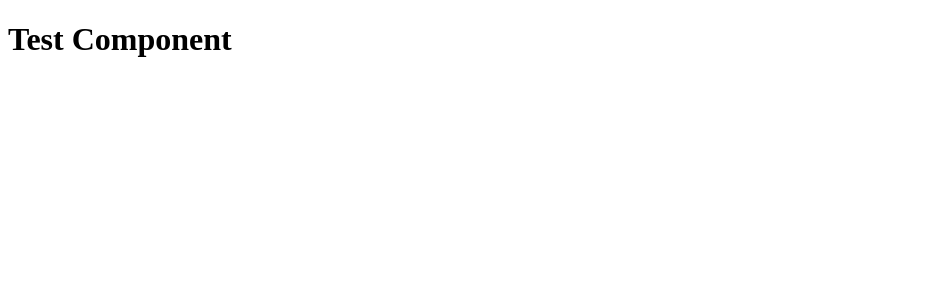
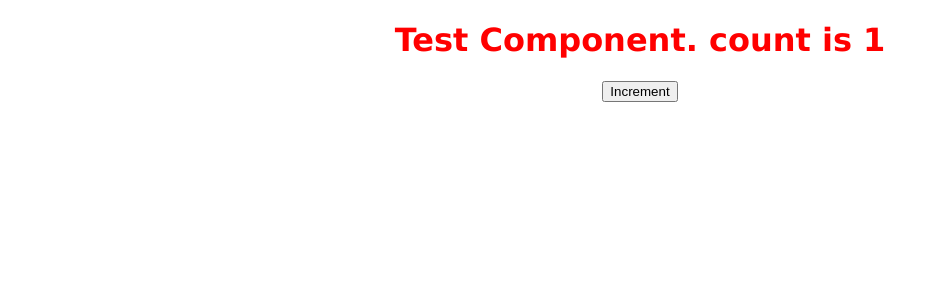
Before and after one commit to mojjjtaba/Nuxt3-Course, a Nuxt app: page / in a window 1280 px wide. Shown: the top 300 px of the page, without its empty margins (0-939 px from the left). Built offline with nearby package versions, Linux system fonts and the light colour scheme.

Commit message:
Vue.js Development

```diff
--- a/components/Test.vue
+++ b/components/Test.vue
@@ -1,15 +1,37 @@
 <template>
-    <div>
-        <h1>Test Component</h1>
+    <div class="container">
+        <h1>Test Component. count is {{count}}</h1>
+        <button @click="increment">Increment</button>
     </div>
 </template>
 
-<script setup>
-// import {ref, computed} from "#imports"
-// const data = await $fetch("https://fakestoreapi.com/products")
-// const {data} = await useFetch("https://fakestoreapi.com/products")
+<script lang="ts" setup>
+const count: Ref<number> = ref(1)
+const increment = () => count.value++
+</script>
 
-const count = ref(1)
-const double = computed(() => count.value * 2)
-console.log(count.value, double.value)
-</script>
+<!-- <script>
+export default {
+    data() {
+        return {
+            count: 1
+        }
+    },
+    methods: {
+        increment() {
+            this.count++;
+        }
+    }
+}
+</script> -->
+
+<style>
+.container {
+    text-align: center;
+}
+
+h1 {
+    font-family: Verdana, sans-serif;
+    color: red;
+}
+</style>
--- a/nuxt.config.ts
+++ b/nuxt.config.ts
@@ -1,10 +1,4 @@
 // https://nuxt.com/docs/api/configuration/nuxt-config
 export default defineNuxtConfig({
-  devtools: { enabled: true },
-  // imports: {
-  //   autoImport: false
-  // },
-  // components: {
-  //   dirs: []
-  // }
+  devtools: { enabled: true }
 })
```
Also changed, not shown: 2 other files (tests, documents, lock files or other folders).
